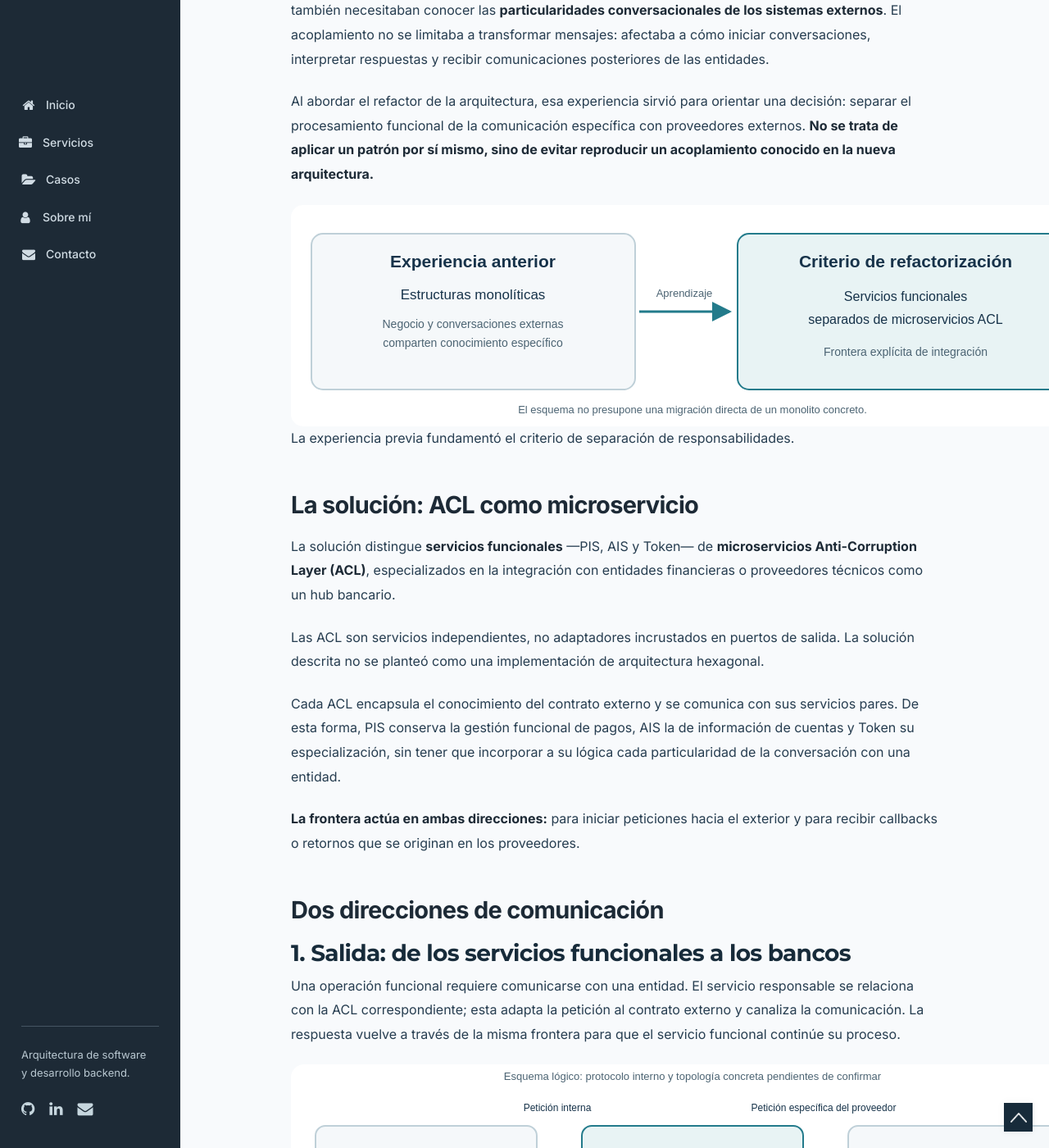
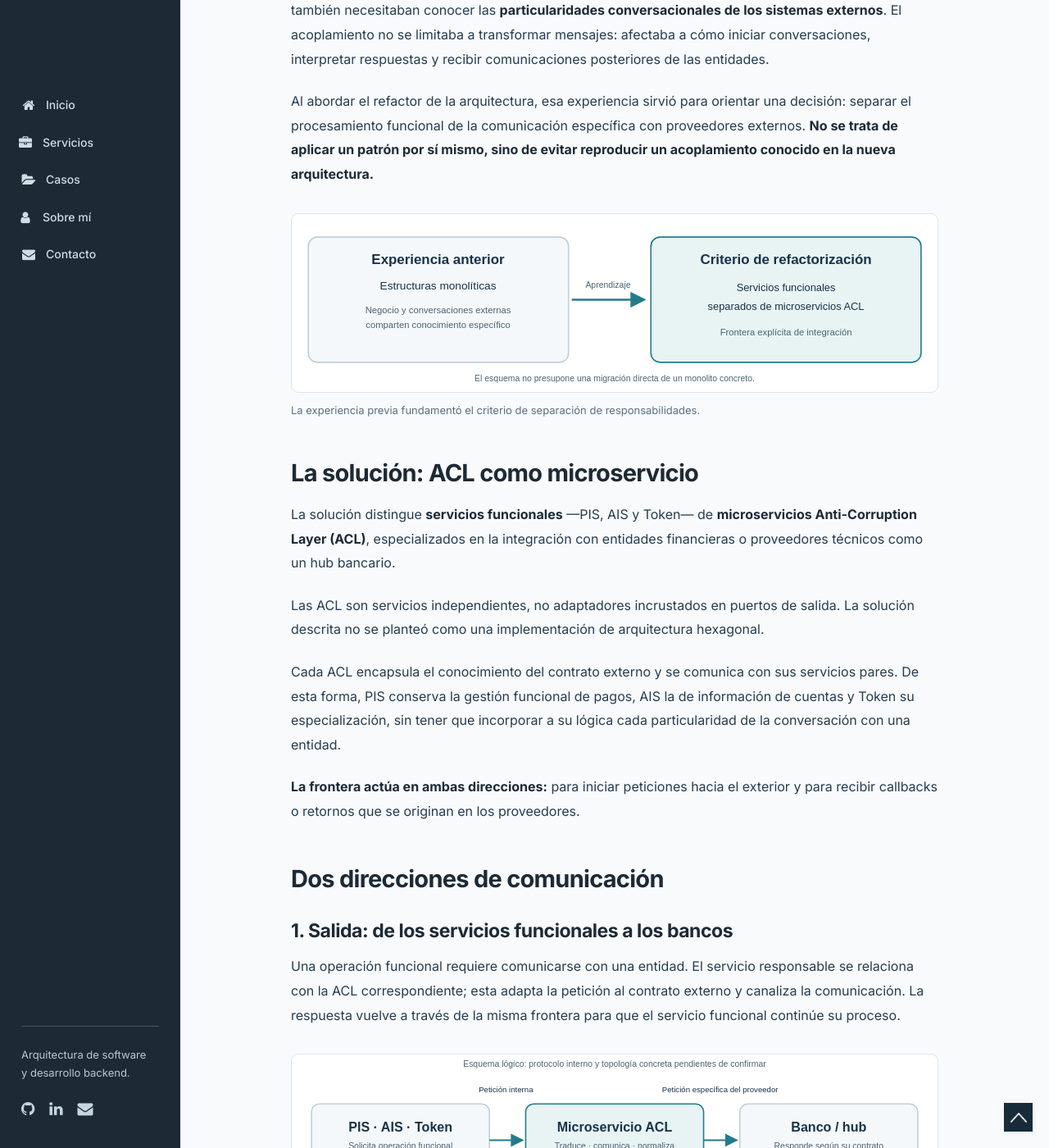
Before and after one commit to dabiz-me/dabiz.me, a Jekyll site: the page built from casos/integraciones.md, in a window 1280 px wide and 1400 px high, scrolled down 800 px. Shown: the whole window at 82% size. Built offline with Jekyll 4.4.1, drawn with Linux system fonts in a browser that asks for light colours.

Commit message:
style(casos): ajustar diagramas y tablas en variante arquitectónica

```diff
--- a/assets/css/editorial-case.css
+++ b/assets/css/editorial-case.css
@@ -30,3 +30,43 @@
 .dabiz-editorial-case a:focus-visible{outline:3px solid #1596bd;outline-offset:4px}
 @media(max-width:850px){.dabiz-editorial-case .dabiz-editorial-prose ul{grid-template-columns:1fr}}
 @media(max-width:600px){.dabiz-editorial-case .dabiz-editorial-container{width:calc(100% - 36px)}.dabiz-editorial-case .dabiz-editorial-hero{padding:70px 0 40px}.dabiz-editorial-case .dabiz-editorial-back{margin-bottom:27px}.dabiz-editorial-case .dabiz-editorial-prose{font-size:15px;line-height:1.8}.dabiz-editorial-case .dabiz-editorial-prose h2{margin-top:37px}.dabiz-editorial-case .dabiz-editorial-cta{padding:26px 22px}.dabiz-editorial-case .dabiz-editorial-prose ol li{padding-left:47px}}
+
+/* Architecture-case variant: reuse the editorial system, with restrained diagrams and readable tables. */
+.dabiz-editorial-case--architecture .dabiz-editorial-prose h3{
+  margin:30px 0 13px;
+  font:700 clamp(19px,2vw,23px)/1.35 'Inter',sans-serif;
+  letter-spacing:-.02em;text-transform:none;color:var(--dabiz-navy,#173047);
+}
+.dabiz-editorial-case--architecture .dabiz-acl-figure{margin:32px 0 38px;padding:0}
+.dabiz-editorial-case--architecture .dabiz-acl-figure img{
+  display:block;width:100%;max-width:100%;height:auto;
+  background:#fff;border:1px solid #dce6ec;border-radius:9px;
+}
+.dabiz-editorial-case--architecture .dabiz-acl-figure figcaption{
+  margin-top:11px;font:400 13px/1.6 'Inter',sans-serif;color:#597082;
+}
+.dabiz-editorial-case--architecture .dabiz-editorial-prose ul{
+  display:block;list-style:disc;padding-left:24px;margin:20px 0 28px;
+}
+.dabiz-editorial-case--architecture .dabiz-editorial-prose ul li{
+  display:list-item;padding:0;margin:0 0 11px;border:0;background:none;
+  font-size:16px;line-height:1.75;
+}
+.dabiz-editorial-case--architecture .dabiz-editorial-prose ul li strong{
+  display:inline;margin:0;font-size:inherit;
+}
+.dabiz-editorial-case--architecture .dabiz-editorial-prose table{
+  width:100%;border-collapse:collapse;margin:24px 0 30px;
+  font:400 14px/1.65 'Inter',sans-serif;
+}
+.dabiz-editorial-case--architecture .dabiz-editorial-prose th,
+.dabiz-editorial-case--architecture .dabiz-editorial-prose td{
+  text-align:left;vertical-align:top;padding:12px 14px;border-bottom:1px solid #dce6ec;
+}
+.dabiz-editorial-case--architecture .dabiz-editorial-prose th{
+  background:#eef4f8;color:#173047;font-weight:700;
+}
+@media(max-width:600px){
+ .dabiz-editorial-case--architecture .dabiz-acl-figure{margin:26px 0 32px}
+ .dabiz-editorial-case--architecture .dabiz-editorial-prose table{display:block;overflow-x:auto}
+}
```
